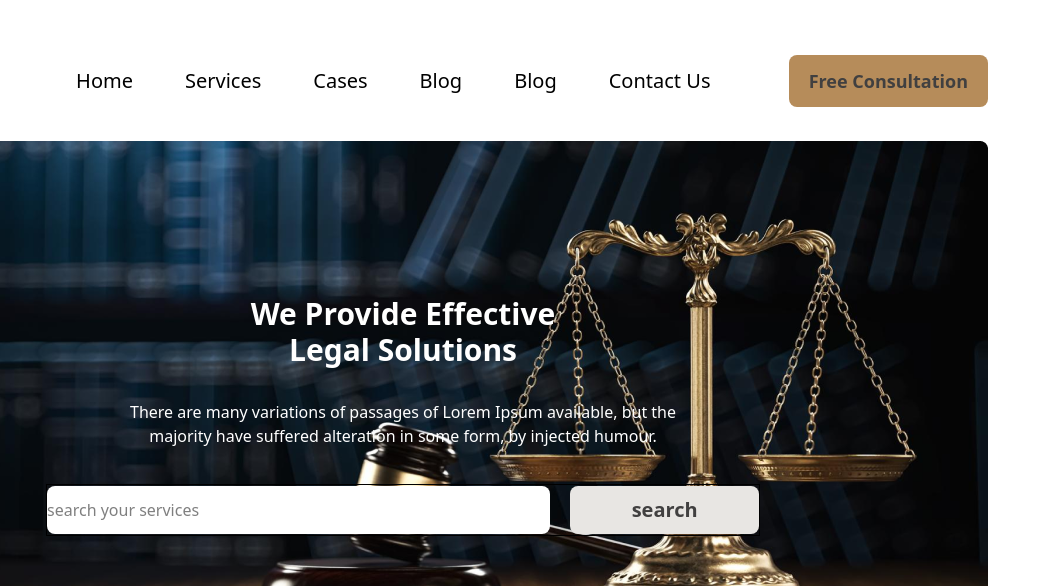
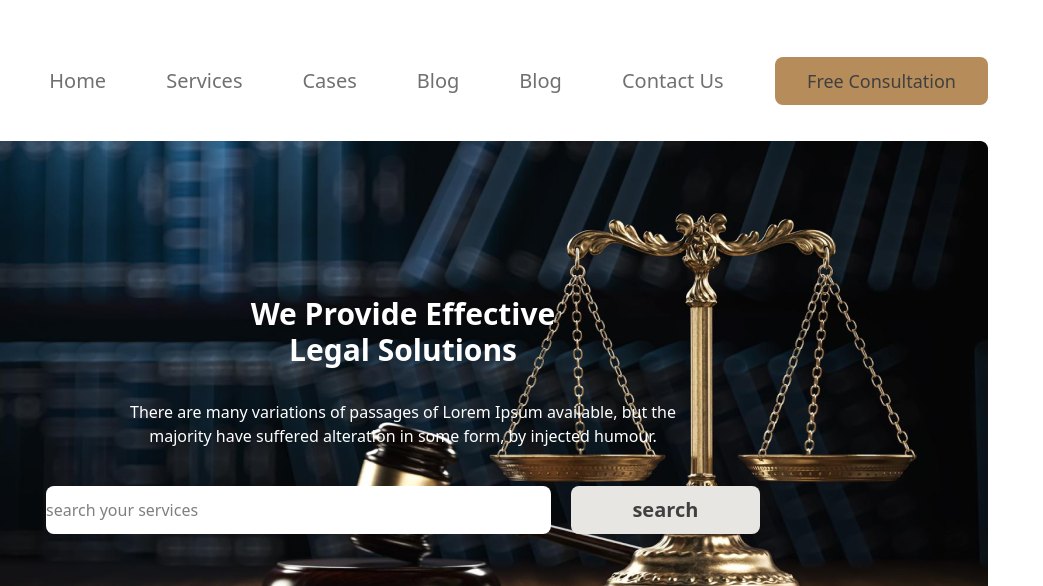
Before and after one commit to MuddacchirIT/assignment-justice, a plain HTML site: page index.html in a window 1280 px wide. Shown: the top 586 px of the page, 237-1280 px from the left. Drawn offline with nearby package versions, Linux system fonts and the light colour scheme.

Commit message:
added color and cheack

```diff
--- a/index.html
+++ b/index.html
@@ -14,23 +14,23 @@
                 <h3 class="text-3xl font-bold text-[#414040]">Justice</h3>
                 </div>
                     <div class="flex space-x-5">
-                    <a href="" class="btext-[#707070] text-xl px-4 py-1 hover:bg-red-200 rounded-[2px]">Home</a>
-                    <a href="" class="btext-[#707070] text-xl px-4 py-1 hover:bg-red-200 rounded-[2px]">Services</a>
-                    <a href="" class="btext-[#707070] text-xl px-4 py-1 hover:bg-red-200 rounded-[2px]">Cases</a>
-                    <a href="" class="btext-[#707070] text-xl px-4 py-1 hover:bg-red-200 rounded-[2px]">Blog</a>
-                    <a href="" class="btext-[#707070] text-xl px-4 py-1 hover:bg-red-200 rounded-[2px]">Blog</a>
-                    <a href="" class="btext-[#707070] text-xl px-4 py-1 hover:bg-red-200 rounded-[2px]">Contact Us</a>
+                    <a href="" class="text-[#707070] text-xl px-5 hover:bg-red-200 rounded-[2px]">Home</a>
+                    <a href="" class="text-[#707070] text-xl px-5 hover:bg-red-200 rounded-[2px]">Services</a>
+                    <a href="" class="text-[#707070] text-xl px-5 hover:bg-red-200 rounded-[2px]">Cases</a>
+                    <a href="" class="text-[#707070] text-xl px-5 hover:bg-red-200 rounded-[2px]">Blog</a>
+                    <a href="" class="text-[#707070] text-xl px-5 hover:bg-red-200 rounded-[2px]">Blog</a>
+                    <a href="" class="text-[#707070] text-xl px-5 hover:bg-red-200 rounded-[2px]">Contact Us</a>
                 </div>
-                    <button class="bg-[#B68C5A] h-13 text-lg text-[#414040] font-bold px-5 py-2 rounded-lg text-center ml-0 hover:bg-red-200">Free Consultation</button>
+                    <button class="bg-[#B68C5A] h-12 text-lg text-[#414040] px-8 rounded-lg text-center ml-0 hover:bg-red-200">Free Consultation</button>
             </div>
         </nav>
         <section class="flex flex-col justify-center items-center max-w-[692px] mx-auto space-y-8" style="background-image: url(./images/banner.png);height: 550px; max-width: 1170px;border-radius: 5px; background-size: cover; background-position: center; margin-top: 20px;">
 
                     <h1 class="text-3xl font-bold text-center text-[#FFFFFF]">We Provide Effective <br> Legal Solutions</h1>
                     <p class="px-15 text-center w-[714px] h-[52px] mx-auto text-[#FFFFFF]">There are many variations of passages of Lorem Ipsum available, but the majority have suffered alteration in some form, by injected humour.</p>
-                    <div class="border w-[714px] h-[52px] mx-auto flex justify-between items-center">
+                    <div class="w-[714px] h-[52px] mx-auto flex justify-between items-center">
                         <input class="bg-white h-12 w-8/11 rounded-lg border-none"  type="text" placeholder="search your services">
-                        <button class="bg-[#e8e6e3] h-12 w-3/11 text-xl text-[#414040] font-bold rounded-lg text-center ml-5 hover:bg-red-200 border-none">search</button>
+                        <button class="bg-[#e8e6e3] h-12 w-3/11 text-xl text-[#414040] font-bold rounded-lg ml-5 hover:bg-red-200 border-none">search</button>
                     </div>
 
         </section>
```
